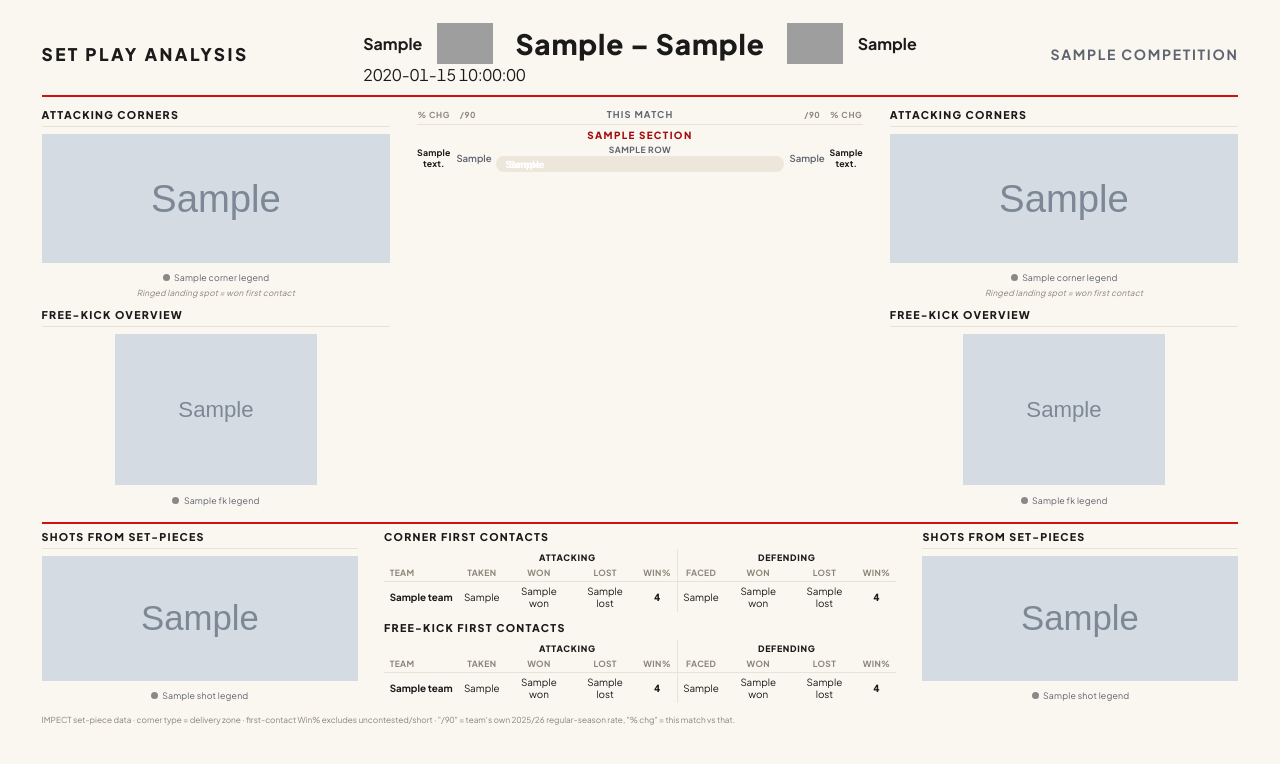
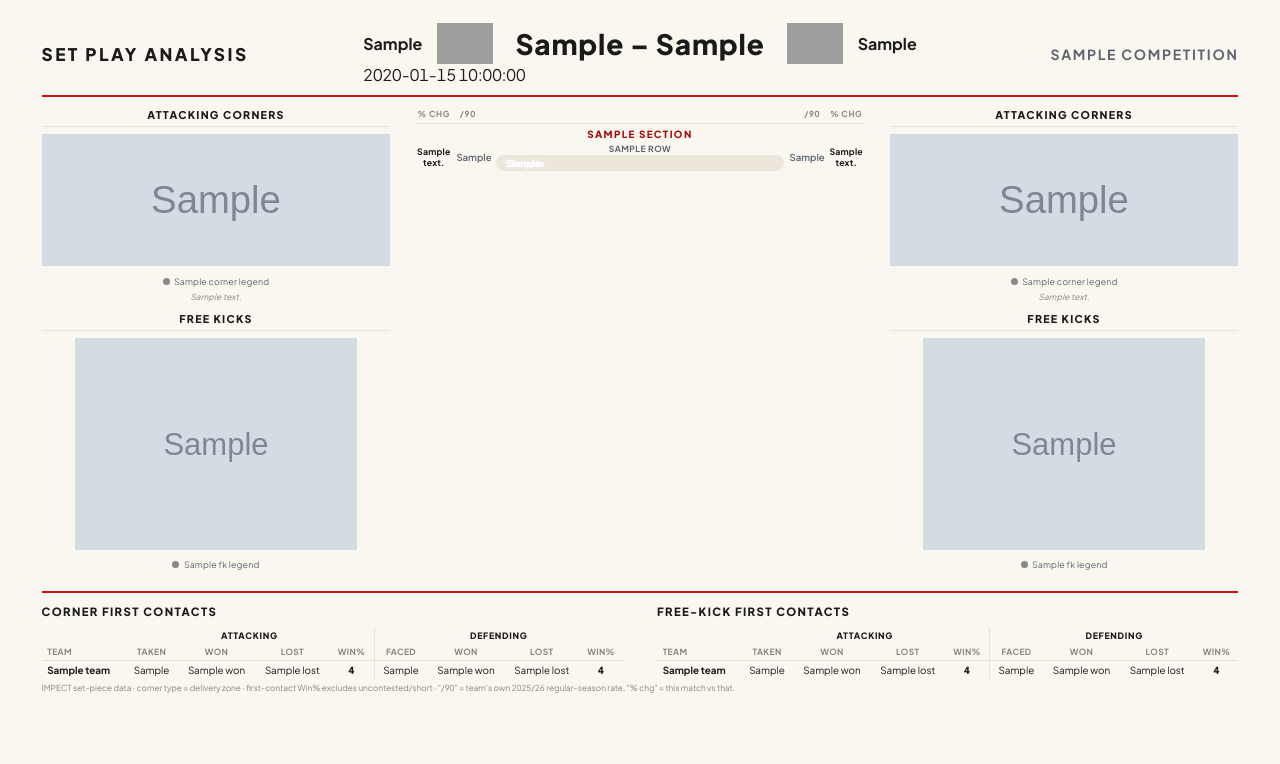
Before and after one commit to CAFC-DS/post-match-reports, a Python web app: template set_piece_report/templates/set_piece_report.html.j2 in a window 1280 px wide. Shown: the top 764 px of the page. Run offline with Jinja, Linux system fonts and the light colour scheme; the template is opened without the code that fills it: most values are stand-ins (such as "Sample title", 1, 10 or a date in 2020); grey boxes marked "Sample" are stand-in pictures; grey boxes are pictures that could not be loaded.

Commit message:
Layout cleanup + target-zone corner variant
- centre panel headings; 'Free Kicks' (drop 'Overview'); blank centre bar label
- removed 'Shots from set-pieces' maps; enlarged the free-kick pitch
- lower band back to two first-contact tables side by side
- new --corner-style {hybrid,zones,both}: zones draws a 6-cell target-zone grid
  (separate _corner_zones output file for side-by-side comparison)

Co-Authored-By: Claude Opus 4.8 (1M context) <noreply@anthropic.com>

```diff
--- a/set_piece_report/templates/set_piece_report.html.j2
+++ b/set_piece_report/templates/set_piece_report.html.j2
@@ -92,13 +92,12 @@
     letter-spacing: 0.12em; color: var(--ink);
     padding-bottom: 1.2mm; margin: 0 0 2mm 0;
     border-bottom: 1px solid var(--grid);
-    display: flex; justify-content: space-between; align-items: baseline;
+    text-align: center;
   }
-  .panel-head .sub { color: var(--faint); font-weight: 600; letter-spacing: 0.06em; font-size: 7pt; }
 
   .pitch-wrap { text-align: center; }
-  .pitch-wrap.corner img { width: 100%; max-height: 34mm; }
-  .pitch-wrap.fk img { height: 40mm; width: auto; }
+  .pitch-wrap.corner img { width: 100%; max-height: 35mm; }
+  .pitch-wrap.fk img { height: 56mm; width: auto; }
 
   .legend {
     display: flex; flex-wrap: wrap; justify-content: center;
@@ -161,19 +160,14 @@
   .bar-track .seg.away { justify-content: flex-end; padding-right: 2.4mm; background: var(--away); border-radius: 0 2.5mm 2.5mm 0; }
   .bar-track .seg.zero { color: var(--faint); }
 
-  /* -------------------------------------------- lower band (maps + tables) --- */
-  .lower {
-    display: grid; grid-template-columns: 1fr 1.62fr 1fr; column-gap: 7mm;
-    align-items: start;
-    margin-top: 1.6mm; padding-top: 1.8mm; border-top: 2px solid var(--red);
+  /* ----------------------------------------------------- contact tables --- */
+  .tables {
+    display: grid; grid-template-columns: 1fr 1fr; column-gap: 9mm;
+    margin-top: 3mm; padding-top: 3mm; border-top: 2px solid var(--red);
   }
-  .shots { text-align: center; }
-  .shots .panel-head { justify-content: flex-start; }
-  .shots img { width: 100%; max-height: 33mm; }
-  .tables { display: flex; flex-direction: column; gap: 2.4mm; }
   .tables h4 {
-    font-size: 8pt; font-weight: 800; text-transform: uppercase;
-    letter-spacing: 0.12em; margin: 0 0 1.4mm 0; color: var(--ink);
+    font-size: 8.5pt; font-weight: 800; text-transform: uppercase;
+    letter-spacing: 0.12em; margin: 0 0 2mm 0; color: var(--ink);
   }
   table.fc { width: 100%; border-collapse: collapse; font-size: 7.4pt; }
   table.fc th, table.fc td { padding: 0.8mm 1.5mm; text-align: center; }
@@ -230,9 +224,9 @@
         {% for label, colour in corner_legend %}
         <span class="item"><span class="dot" style="background: {{ colour }}"></span>{{ label }}</span>
         {% endfor %}
-        <span class="note">Ringed landing spot = won first contact</span>
+        <span class="note">{{ corner_note }}</span>
       </div>
-      <div class="panel-head">Free-Kick Overview</div>
+      <div class="panel-head">Free Kicks</div>
       <div class="pitch-wrap fk"><img src="{{ p.fk_img }}" alt=""></div>
       <div class="legend">
         {% for label, colour in fk_legend %}
@@ -246,7 +240,7 @@
       <div class="stats-header">
         <div class="c">% chg</div>
         <div class="c">/90</div>
-        <div class="c mid">This match</div>
+        <div class="c mid"></div>
         <div class="c">/90</div>
         <div class="c">% chg</div>
       </div>
@@ -277,9 +271,9 @@
         {% for label, colour in corner_legend %}
         <span class="item"><span class="dot" style="background: {{ colour }}"></span>{{ label }}</span>
         {% endfor %}
-        <span class="note">Ringed landing spot = won first contact</span>
+        <span class="note">{{ corner_note }}</span>
       </div>
-      <div class="panel-head">Free-Kick Overview</div>
+      <div class="panel-head">Free Kicks</div>
       <div class="pitch-wrap fk"><img src="{{ p.fk_img }}" alt=""></div>
       <div class="legend">
         {% for label, colour in fk_legend %}
@@ -289,21 +283,7 @@
     </section>
   </div>
 
-  <!-- ================================ shot maps + first-contact tables == -->
-  <div class="lower">
-
-    <!-- HOME set-piece shots -->
-    <div class="shots">
-      <div class="panel-head">Shots From Set-Pieces</div>
-      <img src="{{ panels.home.shot_img }}" alt="">
-      <div class="legend">
-        {% for label, colour in shot_legend %}
-        <span class="item"><span class="dot" style="background: {{ colour }}"></span>{{ label }}</span>
-        {% endfor %}
-      </div>
-    </div>
-
-    <!-- FIRST-CONTACT TABLES -->
+  <!-- ============================================ first-contact tables == -->
   <div class="tables">
     <div>
       <h4>Corner First Contacts</h4>
@@ -359,18 +339,6 @@
     </div>
   </div>
 
-    <!-- AWAY set-piece shots -->
-    <div class="shots">
-      <div class="panel-head">Shots From Set-Pieces</div>
-      <img src="{{ panels.away.shot_img }}" alt="">
-      <div class="legend">
-        {% for label, colour in shot_legend %}
-        <span class="item"><span class="dot" style="background: {{ colour }}"></span>{{ label }}</span>
-        {% endfor %}
-      </div>
-    </div>
-  </div>
-
   <div class="footnote">
     IMPECT set-piece data · corner type = delivery zone · first-contact Win% excludes uncontested/short · "/90" = team's own 2025/26 regular-season rate, "% chg" = this match vs that.
   </div>
```
Also changed, not shown: set_piece_report/pitch.py (+36 -0 lines), set_piece_report/render.py (+18 -7 lines), set_piece_report/run.py (+17 -9 lines), README.md. Lines whose indentation alone changed are shown as unchanged.
